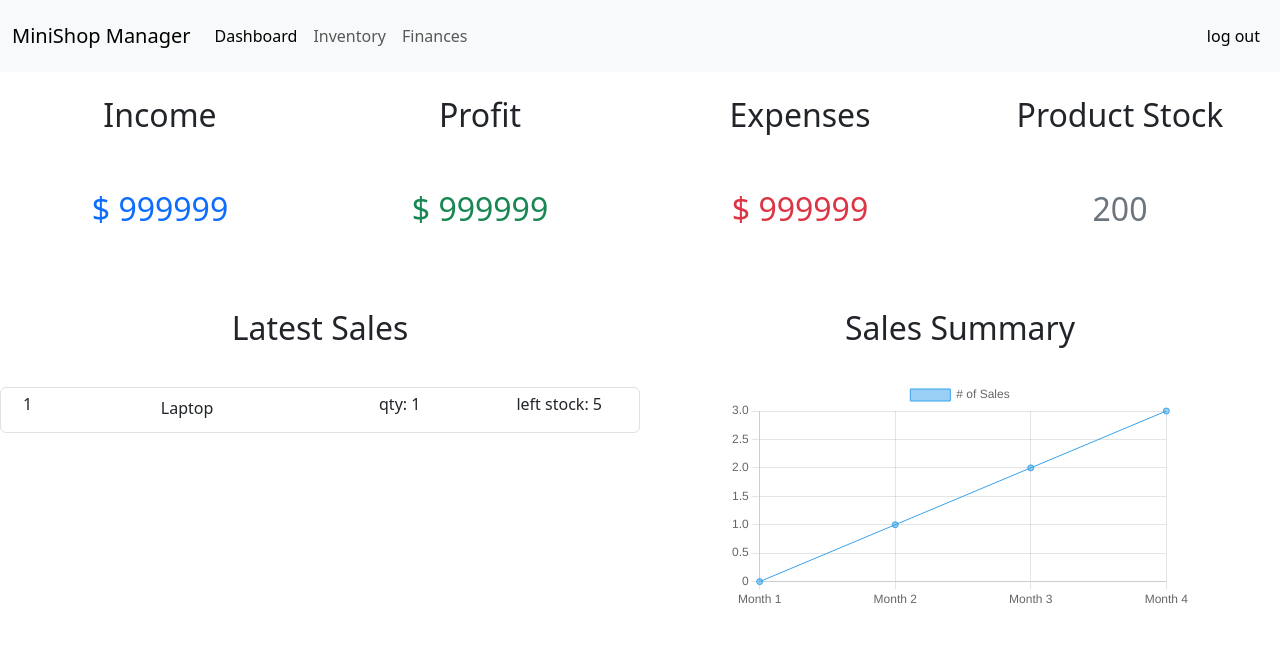
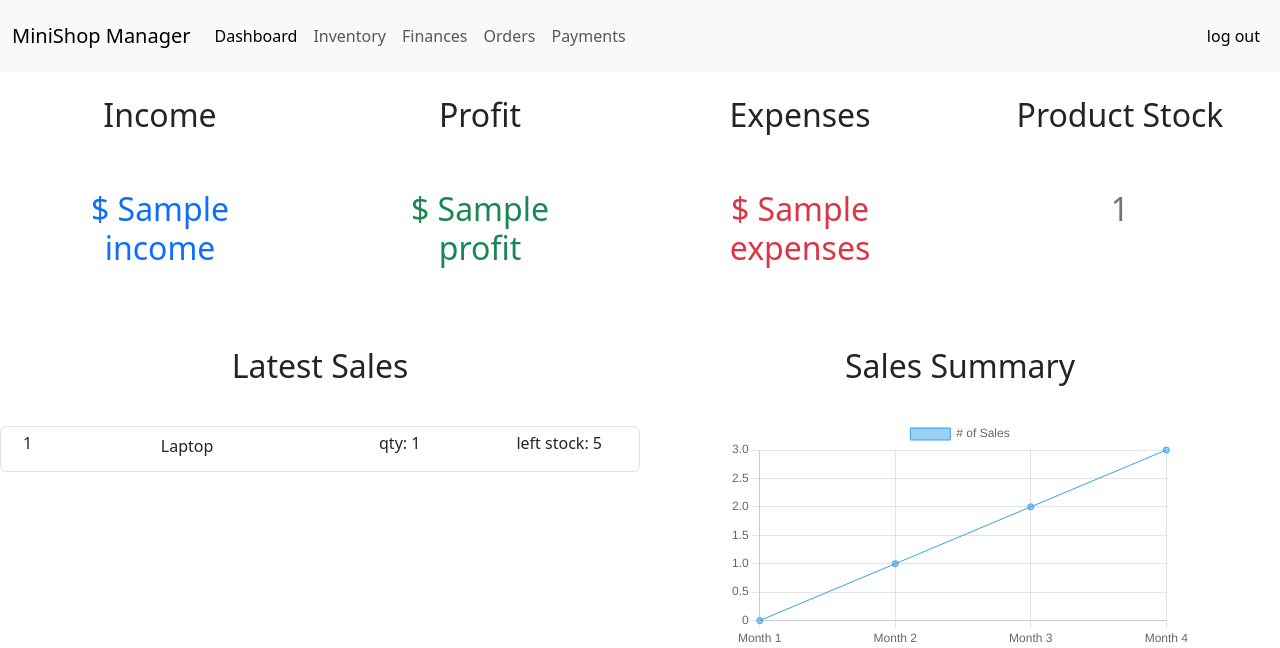
Before and after one commit to Technopy311/ShopFinaceManager-Django, a Django app: template ManagerProject/core/templates/core/index.html in a window 1280 px wide. Shown: the top 648 px of the page. Run offline with Django 4.2, Linux system fonts and the light colour scheme; the template is opened without the code that fills it: most values are stand-ins (such as "Sample title", 1, 10 or a date in 2020); parts of the project's set-up code (start-up, migrations or seed data) failed here and were passed over.

Commit message:
Just a big update

```diff
--- a/ManagerProject/ManagerProject/settings.py
+++ b/ManagerProject/ManagerProject/settings.py
@@ -25,7 +25,7 @@ SECRET_KEY = 'django-insecure-5=l6$5!2!3ixxtr!v!1&$165+004(7o$y#w#4r1*1s5z9ycwmy
 # SECURITY WARNING: don't run with debug turned on in production!
 DEBUG = True
 
-ALLOWED_HOSTS = ['server.privatelab.local']
+ALLOWED_HOSTS = ['server.privatelab.local', 'e2eibp4g.connect.remote.it', 'a98e-2803-c180-2001-6d4d-00-2.ngrok-free.app']
 
 
 # Application definition
--- a/ManagerProject/core/models.py
+++ b/ManagerProject/core/models.py
@@ -19,13 +19,13 @@ class Order(models.Model):
     product = models.ForeignKey(
         "Product",
         on_delete=models.CASCADE,
-        )
+    )
 
 
 class Payment(models.Model):
     order = models.ForeignKey(Order, on_delete=models.CASCADE)
     amount = models.IntegerField("Cantidad de Pago", default=0)
-    order = models.ForeignKey("Order", on_delete=models.CASCADE)
+    status = models.BooleanField("Paid", default=False)
     # Payment Methods
     DEBIT = "DEBI"
     CREDIT = "CRED"
@@ -38,3 +38,5 @@ class Payment(models.Model):
         (CASH, "Cash"),
         (OTHER, "Other Method")
     ]
+
+    method = models.CharField(choices=payment_method_choices, default="", max_length=40)
--- a/ManagerProject/core/templates/core/base.html
+++ b/ManagerProject/core/templates/core/base.html
@@ -26,6 +26,12 @@
                   <li class="nav-item">
                     <a class="nav-link" href="{% url 'finances' %}">Finances</a>
                   </li>
+                  <li class="nav-item">
+                    <a class="nav-link" href="{% url 'orders' %}">Orders</a>
+                  </li>
+                  <li class="nav-item">
+                    <a class="nav-link" href="{% url 'payments' %}">Payments</a>
+                  </li>
                 </ul>
                 <span class="navbar-text">
                     <ul class="navbar-nav me-auto mb-2 mb-lg-0">
--- a/ManagerProject/core/templates/core/index.html
+++ b/ManagerProject/core/templates/core/index.html
@@ -34,16 +34,16 @@
 
     <div class="row">
       <div class="col">
-        <h2 class="p-5 text-primary">$ 999999</h2>
+        <h2 class="p-5 text-primary">$ {{income}}</h2>
       </div>
       <div class="col">
-        <h2 class="p-5 text-success">$ 999999</h2>
+        <h2 class="p-5 text-success">$ {{profit}}</h2>
       </div>
       <div class="col">
-        <h2 class="p-5 text-danger">$ 999999</h2>
+        <h2 class="p-5 text-danger">$ {{expenses}}</h2>
       </div>
       <div class="col">
-        <h2 class="p-5 text-secondary">200</h2>
+        <h2 class="p-5 text-secondary">{{total_stock}}</h2>
       </div>
     </div>
   </section>
--- a/ManagerProject/core/urls.py
+++ b/ManagerProject/core/urls.py
@@ -5,5 +5,11 @@ urlpatterns = [
     path('', core_views.index, name='index'),
     path('finances/', core_views.finances, name='finances'),
     path('inventory/', core_views.inventory, name='inventory'),
-    path('product/<int:product_id>', core_views.edit_product, name='edit_product')
+    path('product/<int:product_id>', core_views.edit_product, name='edit_product'),
+
+    path('orders/', core_views.orders , name='orders'),
+    path('order/<int:order_id>', core_views.edit_order, name='edit_product'),
+
+    path('payments/', core_views.payments , name='payments'),
+    path('payment/<int:payment_id>', core_views.edit_payment, name='edit_product'),
 ]
```
Also changed, not shown: ManagerProject/core/templates/core/order_payments.html (added, +24 -0 lines), ManagerProject/core/views.py (+86 -2 lines), ManagerProject/ManagerProject/__init__.py (deleted), ManagerProject/core/__init__.py (deleted), ManagerProject/core/migrations/0005_payment_method_payment_status.py (added), ManagerProject/core/migrations/__init__.py (deleted).
